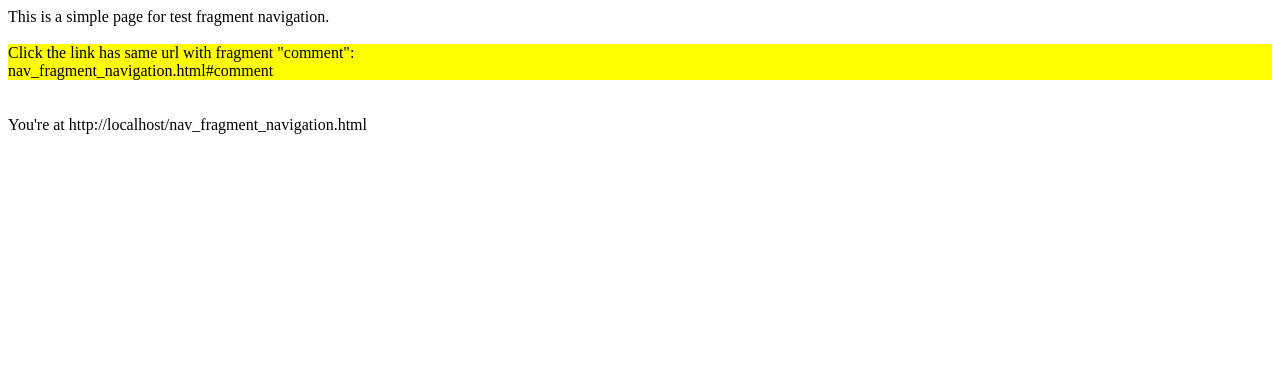
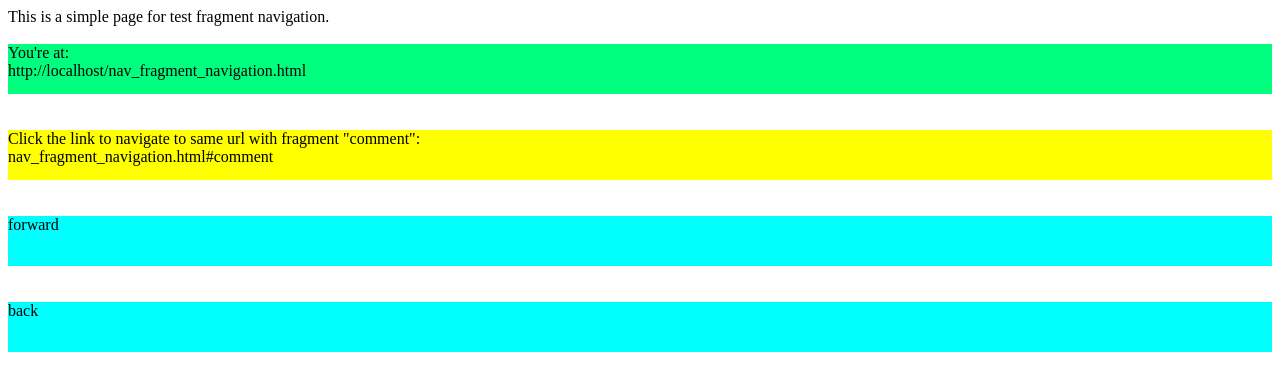
Before and after one commit to rogeryi/nav_test, a plain HTML site: page nav_fragment_navigation.html in a window 1280 px wide. Drawn offline with Linux system fonts and the light colour scheme.

Commit message:
use timer to update information

```diff
--- a/nav_fragment_navigation.html
+++ b/nav_fragment_navigation.html
@@ -3,28 +3,56 @@
   <meta name="viewport" content="width=device-width, minimum-scale=1.0, maximum-scale=1.0"/>
 	<title>Nav fragment navigation</title>
 </head>
-<body onload="reload()">
+<body onload="update()">
 This is a simple page for test fragment navigation.
 <br/>
 <br/>
-<div id="comment" style="background-color:yellow" onclick="jump()">
-  Click the link has same url with fragment "comment":
+<div id="comment" style="background-color:springgreen;min-height:50;">
+You're at: </br><span id="txtLoc"></span>
+</div>
+<br/>
+<br/>
+<div id="comment" style="background-color:yellow;min-height:50;" onclick="jump()">
+  Click the link to navigate to same url with fragment "comment":
   <br/>
   nav_fragment_navigation.html#comment
 </div>
 <br/>
 <br/>
-You're at <span id="txtLoc"></span>
+<div id="comment" style="background-color:aqua;min-height:50;" onclick="forward()">
+  forward
+</div>
+<br/>
+<br/>
+<div id="comment" style="background-color:aqua;min-height:50;" onclick="back()">
+  back
+</div>
 <script>
-function reload()
+var loc_href = "";
+
+window.setInterval("update()", 100);
+
+function update()
 {
-  document.getElementById("txtLoc").textContent = document.location.href;
+  if (loc_href != document.location.href) {
+    loc_href = document.location.href;
+    document.getElementById("txtLoc").textContent = document.location.href;
+  }
 }
 
 function jump()
 {
   window.location="nav_fragment_navigation.html#comment";
-  reload();
+}
+
+function forward()
+{
+  window.history.forward();
+}
+
+function back()
+{
+  window.history.back();
 }
 </script>
 </body>
```
Also changed, not shown: nav_js_history_a.html (+14 -2 lines).
